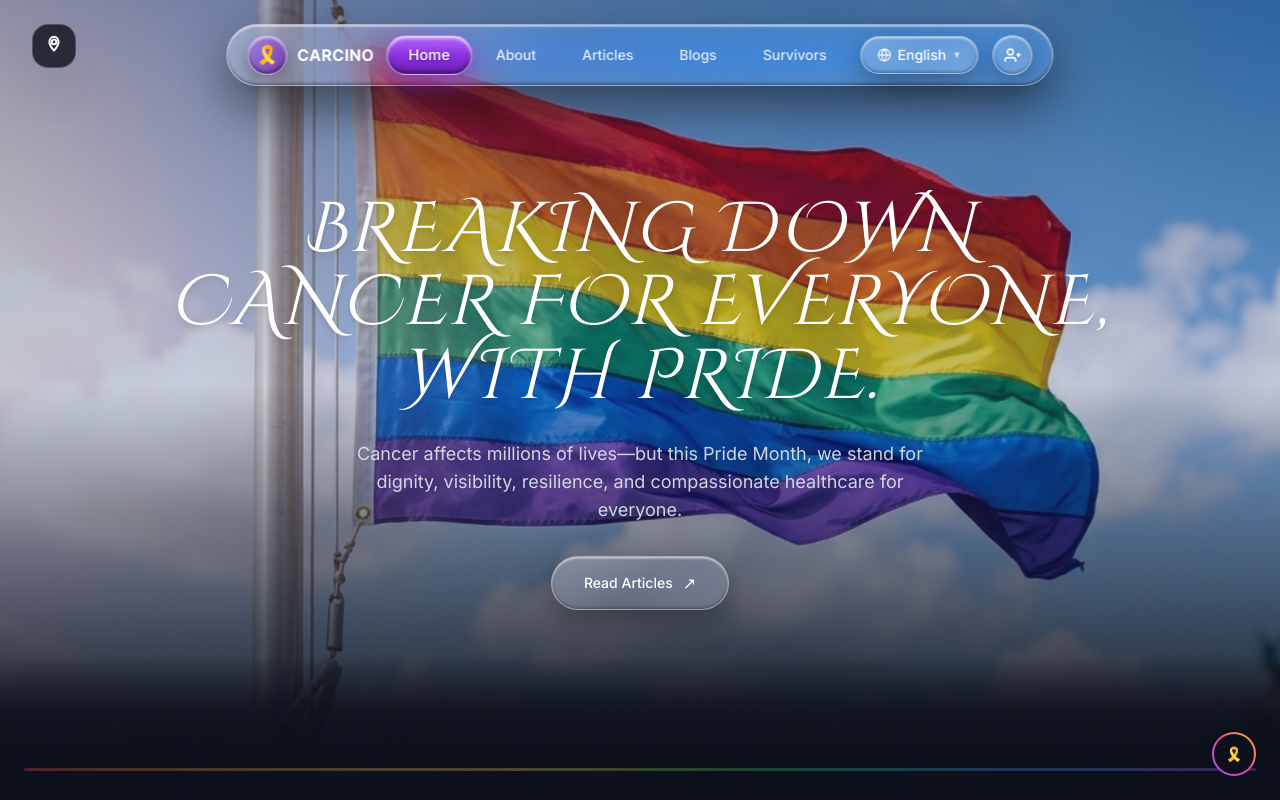
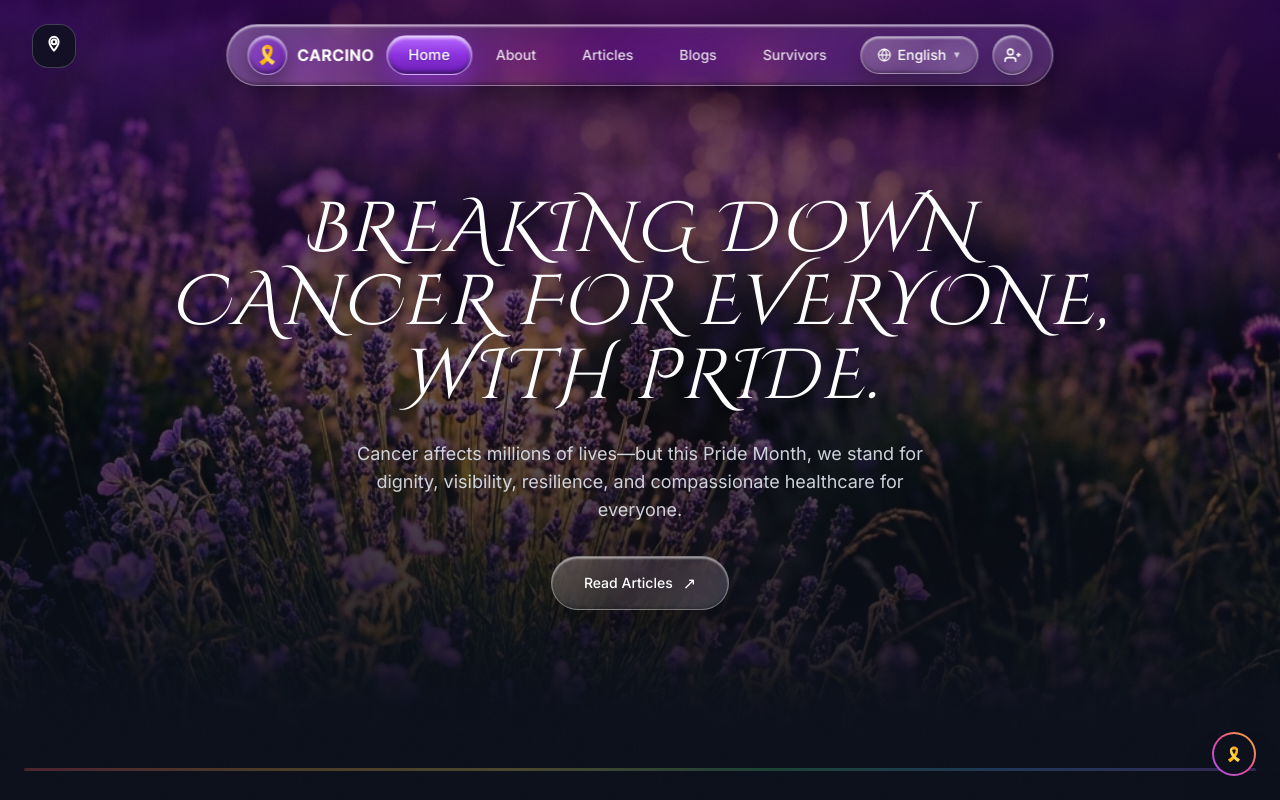
Before and after one commit to brocoder2006/carcino-foundation, a Next.js app: page / in a window 1280 px wide. Shown: the top 800 px of the page. Built offline with nearby package versions, Linux system fonts and the light colour scheme.

Commit message:
feat: add aesthetic hero background image to public assets

```diff
--- a/components/HeroSection.tsx
+++ b/components/HeroSection.tsx
@@ -14,15 +14,15 @@ export default function HeroSection() {
           className="w-full h-full"
         >
           <img
-            src="/images/pride-hero-bg.png"
-            alt="The Carcino Foundation Pride Month Campaign"
-            className="w-full h-full object-cover object-center filter brightness-95 contrast-105"
+            src="/images/aesthetic-hero-bg.png"
+            alt="The Carcino Foundation Campaign Wallpaper"
+            className="w-full h-full object-cover object-center filter brightness-[0.75] contrast-[1.08] saturate-[1.15]"
           />
         </motion.div>
 
-        {/* Soft Blue Atmospheric Vignette & Bottom Navy Overlay */}
-        <div className="absolute inset-0 bg-gradient-to-b from-blue-950/40 via-blue-900/20 to-[#0B0F1A]" />
-        <div className="absolute inset-0 bg-radial-vignette opacity-60 pointer-events-none" />
+        {/* Rich Atmospheric Purple Vignette Overlay */}
+        <div className="absolute inset-0 bg-gradient-to-b from-purple-950/65 via-navy-950/50 to-[#0B0F1A]" />
+        <div className="absolute inset-0 bg-radial-vignette opacity-70 pointer-events-none" />
       </div>
 
       {/* Hero Content Container */}
```
Also changed, not shown: public/images/aesthetic-hero-bg.png (added).
